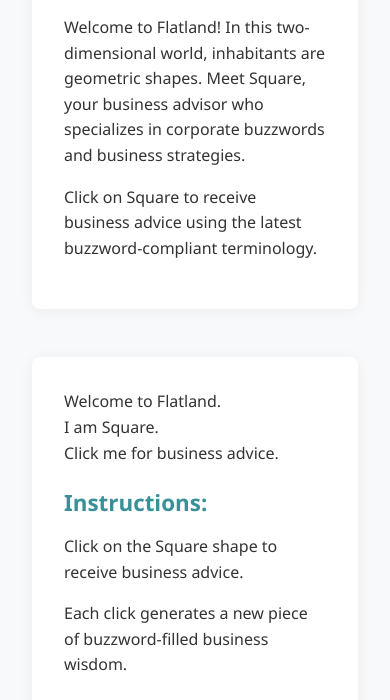
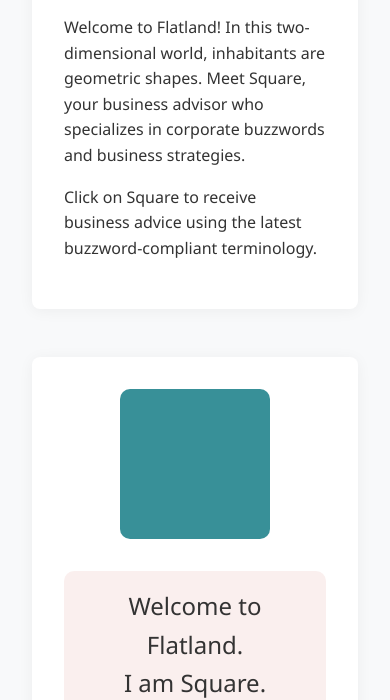
Before and after one commit to Staceychang12/Assessment-1-Web-and-Tech, a plain HTML site: page flatland.html in a window 390 px wide. Shown: the part 405-1105 px from the top of the page. Drawn offline with Linux system fonts and the light colour scheme.

Commit message:
Update style.css

```diff
--- a/style.css
+++ b/style.css
@@ -511,3 +511,90 @@ body.dark-mode {
     margin-top: 10px;
     font-style: italic;
   }
+
+  /* Flatland specific styles */
+  .flatland-container {
+    display: flex;
+    flex-wrap: wrap;
+    justify-content: center;
+    align-items: center;
+    gap: 2rem;
+    position: relative;
+  }
+
+  #words {
+    float: none;
+    width: 320px;
+    height: 200px;
+    font-size: 1.5rem;
+    text-align: right;
+    padding: 1rem;
+    margin-right: 1.5rem;
+    border-radius: 10px;
+    border-right: 5px solid var(--accent-color);
+    background-color: rgba(200, 104, 93, 0.1);
+    display: flex;
+    flex-direction: column;
+    justify-content: center;
+    transition: all 0.3s ease;
+  }
+
+  #square {
+    width: 150px;
+    height: 150px;
+    background-color: var(--secondary-color);
+    border-radius: 10px;
+    cursor: pointer;
+    transition: transform 0.3s ease, background-color 0.3s ease;
+    position: relative;
+  }
+
+  #square:hover {
+    transform: rotate(10deg) scale(1.1);
+    background-color: var(--primary-color);
+  }
+
+  .instructions {
+    width: 100%;
+    max-width: 400px;
+    margin-top: 2rem;
+    padding: 1rem;
+    background-color: var(--light-gray);
+    border-radius: 8px;
+  }
+
+  /* Dark mode adjustments for Flatland */
+  body.dark-mode #words {
+    border-right-color: var(--secondary-color);
+    background-color: rgba(26, 87, 92, 0.2);
+  }
+
+  body.dark-mode #square {
+    background-color: var(--primary-color);
+  }
+
+  body.dark-mode #square:hover {
+    background-color: var(--secondary-color);
+  }
+
+  /* Responsive design for Flatland */
+  @media (max-width: 768px) {
+    .flatland-container {
+        flex-direction: column;
+    }
+
+    #words {
+        width: 100%;
+        height: auto;
+        min-height: 150px;
+        margin-right: 0;
+        margin-bottom: 1.5rem;
+        text-align: center;
+        border-right: none;
+        border-bottom: 5px solid var(--accent-color);
+    }
+
+    body.dark-mode #words {
+        border-bottom-color: var(--secondary-color);
+    }
+  }
```
Lines whose indentation alone changed are shown as unchanged.
